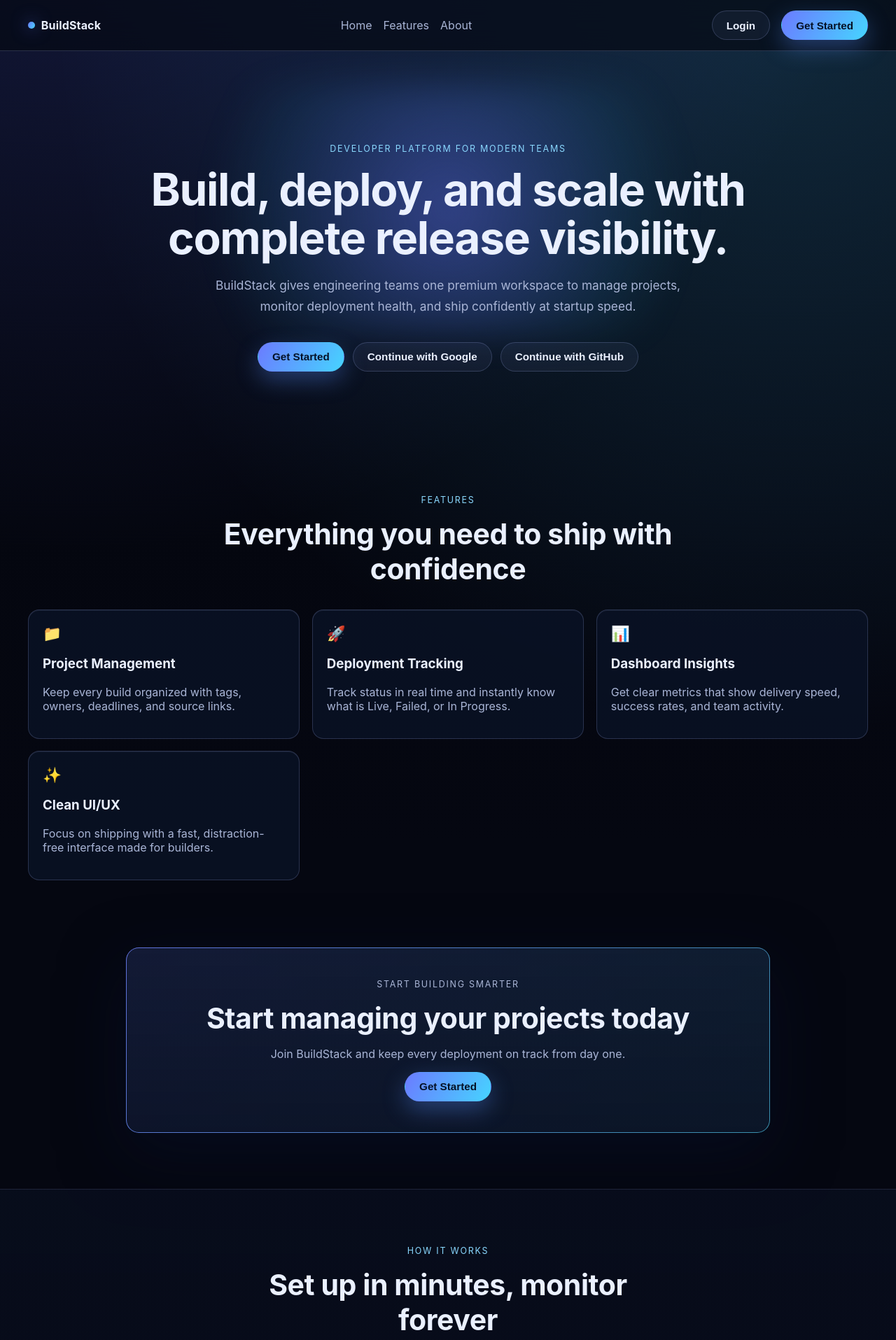
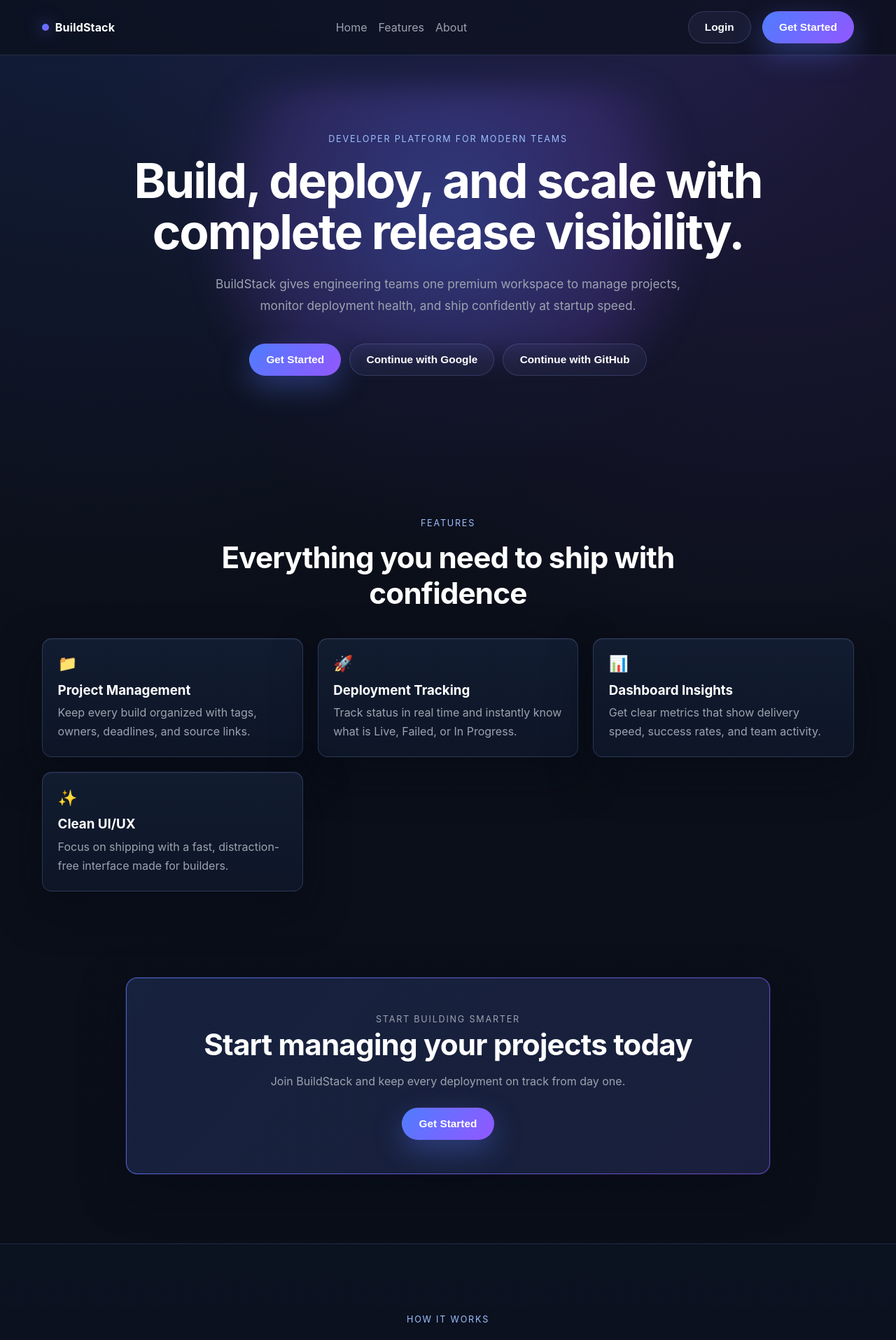
Before and after one commit to vishakhatiti/BuildStack, a React app in the folder frontend/: page / in a window 1280 px wide. Shown: the top 1915 px of the page at 70% size. Built offline with nearby package versions, Linux system fonts and the light colour scheme; the HTML template or start-up script is replaced by a standard one.

Commit message:
Polish landing page with premium SaaS styling and motion

```diff
--- a/frontend/src/components/Features.jsx
+++ b/frontend/src/components/Features.jsx
@@ -23,7 +23,7 @@ const featureItems = [
 
 const Features = () => {
   return (
-    <section className="section" id="features">
+    <section className="section reveal" id="features">
       <div className="container">
         <div className="section-heading">
           <p className="eyebrow">Features</p>
@@ -32,7 +32,7 @@ const Features = () => {
 
         <div className="features-grid">
           {featureItems.map((feature) => (
-            <article className="feature-card" key={feature.title}>
+            <article className="feature-card reveal" key={feature.title}>
               <span className="feature-icon" aria-hidden="true">
                 {feature.icon}
               </span>
--- a/frontend/src/components/Hero.jsx
+++ b/frontend/src/components/Hero.jsx
@@ -2,7 +2,7 @@ const Hero = () => {
   return (
     <section className="hero-section" id="home">
       <div className="hero-glow" aria-hidden="true" />
-      <div className="container hero-layout">
+      <div className="container hero-layout animate-in">
         <p className="eyebrow">Developer platform for modern teams</p>
         <h1>Build, deploy, and scale with complete release visibility.</h1>
         <p className="hero-description">
@@ -17,7 +17,7 @@ const Hero = () => {
           <button className="btn btn-secondary" type="button">
             Continue with Google
           </button>
-          <button className="btn btn-secondary" type="button">
+          <button className="btn btn-ghost" type="button">
             Continue with GitHub
           </button>
         </div>
--- a/frontend/src/pages/LandingPage.jsx
+++ b/frontend/src/pages/LandingPage.jsx
@@ -1,3 +1,4 @@
+import { useEffect } from "react";
 import Navbar from "../components/Navbar";
 import Hero from "../components/Hero";
 import Features from "../components/Features";
@@ -6,15 +7,39 @@ import Footer from "../components/Footer";
 const steps = ["Add Project", "Track Deployment", "Monitor Dashboard"];
 
 const LandingPage = () => {
+  useEffect(() => {
+    const observer = new IntersectionObserver(
+      (entries) => {
+        entries.forEach((entry) => {
+          if (entry.isIntersecting) {
+            entry.target.classList.add("is-visible");
+          }
+        });
+      },
+      {
+        threshold: 0.16,
+        rootMargin: "0px 0px -70px 0px",
+      }
+    );
+
+    const revealElements = document.querySelectorAll(".reveal");
+    revealElements.forEach((element) => observer.observe(element));
+
+    return () => {
+      revealElements.forEach((element) => observer.unobserve(element));
+      observer.disconnect();
+    };
+  }, []);
+
   return (
     <div className="landing-page">
       <Navbar />
       <Hero />
       <Features />
 
-      <section className="section cta-section" id="get-started">
+      <section className="section cta-section reveal" id="get-started">
         <div className="container">
-          <div className="cta-card">
+          <div className="cta-card reveal">
             <p className="eyebrow">Start building smarter</p>
             <h2>Start managing your projects today</h2>
             <p>Join BuildStack and keep every deployment on track from day one.</p>
@@ -25,7 +50,7 @@ const LandingPage = () => {
         </div>
       </section>
 
-      <section className="section muted" id="about">
+      <section className="section muted reveal" id="about">
         <div className="container">
           <div className="section-heading">
             <p className="eyebrow">How it works</p>
@@ -34,7 +59,7 @@ const LandingPage = () => {
 
           <div className="steps-grid">
             {steps.map((step, index) => (
-              <article className="step-card" key={step}>
+              <article className="step-card reveal" key={step}>
                 <span>Step {index + 1}</span>
                 <h3>{step}</h3>
                 <p>
@@ -51,7 +76,7 @@ const LandingPage = () => {
         </div>
       </section>
 
-      <section className="section">
+      <section className="section reveal">
         <div className="container trust-panel">
           <p className="eyebrow">Trusted by builders</p>
           <h2>Used by developers worldwide</h2>
@@ -60,15 +85,15 @@ const LandingPage = () => {
             deployments reliable and visible.
           </p>
           <div className="trust-metrics" aria-label="Trust metrics">
-            <div>
+            <div className="reveal">
               <strong>12K+</strong>
               <span>Active users</span>
             </div>
-            <div>
+            <div className="reveal">
               <strong>98.9%</strong>
               <span>Deployment visibility</span>
             </div>
-            <div>
+            <div className="reveal">
               <strong>140+</strong>
               <span>Countries reached</span>
             </div>
--- a/frontend/src/styles/landing.css
+++ b/frontend/src/styles/landing.css
@@ -1,29 +1,37 @@
 :root {
-  --bg: #050711;
-  --bg-soft: #0a0f22;
-  --surface: rgba(11, 18, 36, 0.78);
-  --surface-strong: rgba(14, 23, 45, 0.95);
-  --text: #eaf0ff;
-  --text-subtle: #a9b5d6;
-  --brand: #6b7bff;
-  --brand-2: #46d4ff;
-  --border: rgba(175, 190, 255, 0.2);
-  --shadow: 0 30px 90px rgba(8, 16, 40, 0.52);
+  --bg: #0b0f19;
+  --bg-soft: #10182b;
+  --surface: rgba(17, 25, 43, 0.78);
+  --surface-strong: rgba(18, 28, 49, 0.92);
+  --text: #ffffff;
+  --text-subtle: #9ca3af;
+  --brand-start: #4f7cff;
+  --brand-end: #8c5bff;
+  --accent: rgba(89, 128, 255, 0.38);
+  --accent-soft: rgba(146, 102, 255, 0.28);
+  --border: rgba(151, 174, 255, 0.2);
+  --shadow-soft: 0 22px 60px rgba(5, 9, 20, 0.52);
+  --shadow-strong: 0 28px 80px rgba(70, 86, 200, 0.28);
 }
 
 * {
   box-sizing: border-box;
 }
 
+html,
 body {
   margin: 0;
+  scroll-behavior: smooth;
+}
+
+body {
   font-family: Inter, ui-sans-serif, system-ui, -apple-system, Segoe UI, Roboto, Helvetica, Arial,
     sans-serif;
   color: var(--text);
   background:
-    radial-gradient(circle at 8% -15%, rgba(88, 106, 255, 0.25), transparent 36%),
-    radial-gradient(circle at 88% 0%, rgba(71, 188, 255, 0.2), transparent 36%),
-    linear-gradient(180deg, #03050c 0%, #050711 45%, #050711 100%);
+    radial-gradient(circle at 12% -10%, rgba(79, 124, 255, 0.2), transparent 35%),
+    radial-gradient(circle at 85% 0%, rgba(140, 91, 255, 0.18), transparent 32%),
+    linear-gradient(180deg, #080c16 0%, var(--bg) 30%, #090e19 100%);
 }
 
 a {
@@ -32,56 +40,69 @@ a {
 }
 
 .container {
-  width: min(1200px, calc(100% - 2.5rem));
+  width: min(1160px, calc(100% - 3rem));
   margin-inline: auto;
 }
 
 .section {
-  padding: 5rem 0;
+  padding: 6.2rem 0;
 }
 
 .eyebrow {
   margin: 0 0 1rem;
-  font-size: 0.78rem;
+  font-size: 0.79rem;
   letter-spacing: 0.14em;
   text-transform: uppercase;
-  color: #8ad8ff;
+  color: #9dc1ff;
 }
 
 .btn {
   border: 1px solid transparent;
   border-radius: 999px;
-  padding: 0.72rem 1.25rem;
+  padding: 0.82rem 1.45rem;
   font-weight: 600;
-  font-size: 0.95rem;
+  font-size: 0.96rem;
   cursor: pointer;
-  transition: transform 160ms ease, box-shadow 160ms ease, border-color 160ms ease;
+  transition: transform 0.3s ease, box-shadow 0.3s ease, border-color 0.3s ease,
+    background-position 0.3s ease, background-color 0.3s ease;
 }
 
 .btn:hover {
-  transform: translateY(-1px);
+  transform: translateY(-2px);
 }
 
 .btn-primary {
-  background: linear-gradient(120deg, var(--brand), var(--brand-2));
-  color: #051126;
-  box-shadow: 0 12px 32px rgba(88, 144, 255, 0.35);
+  color: #ffffff;
+  background-image: linear-gradient(130deg, var(--brand-start), var(--brand-end), #639dff);
+  background-size: 180% 180%;
+  box-shadow: 0 15px 40px rgba(90, 119, 255, 0.35);
+}
+
+.btn-primary:hover {
+  background-position: 100% 50%;
+  box-shadow: 0 20px 50px rgba(121, 107, 255, 0.42);
 }
 
 .btn-secondary,
 .btn-ghost {
+  color: var(--text);
   border-color: var(--border);
-  background: rgba(140, 156, 214, 0.08);
-  color: var(--text);
+  background: rgba(125, 146, 211, 0.08);
+}
+
+.btn-secondary:hover,
+.btn-ghost:hover {
+  border-color: rgba(156, 177, 255, 0.6);
+  box-shadow: 0 10px 28px rgba(66, 82, 130, 0.25);
 }
 
 .navbar {
   position: sticky;
   top: 0;
   z-index: 100;
-  backdrop-filter: blur(18px);
-  border-bottom: 1px solid rgba(178, 192, 255, 0.2);
-  background: rgba(5, 9, 19, 0.7);
+  backdrop-filter: blur(14px);
+  background: rgba(10, 14, 24, 0.65);
+  border-bottom: 1px solid rgba(147, 166, 226, 0.18);
 }
 
 .navbar-inner,
@@ -90,7 +111,7 @@ a {
   align-items: center;
   justify-content: space-between;
   gap: 1rem;
-  padding: 0.95rem 0;
+  padding: 1rem 0;
 }
 
 .brand {
@@ -105,8 +126,8 @@ a {
   width: 10px;
   height: 10px;
   border-radius: 50%;
-  background: linear-gradient(120deg, var(--brand), var(--brand-2));
-  box-shadow: 0 0 24px rgba(103, 124, 255, 0.8);
+  background: linear-gradient(120deg, var(--brand-start), var(--brand-end));
+  box-shadow: 0 0 24px rgba(118, 108, 255, 0.9);
 }
 
 .nav-links,
@@ -120,23 +141,30 @@ a {
 .nav-links a,
 .footer-links a {
   color: var(--text-subtle);
+  transition: color 0.25s ease;
+}
+
+.nav-links a:hover,
+.footer-links a:hover {
+  color: #d3ddff;
 }
 
 .hero-section {
   position: relative;
   overflow: hidden;
-  padding: 8.2rem 0 6rem;
+  padding: 7rem 0 6.5rem;
 }
 
 .hero-glow {
   position: absolute;
   inset: 8% auto auto 50%;
-  width: min(900px, 95vw);
-  height: 360px;
+  width: min(920px, 92vw);
+  height: 380px;
   transform: translateX(-50%);
   border-radius: 999px;
-  background: radial-gradient(circle, rgba(99, 119, 255, 0.42), rgba(44, 183, 255, 0.08) 55%, transparent 70%);
-  filter: blur(24px);
+  background:
+    radial-gradient(circle, rgba(95, 117, 255, 0.35), rgba(140, 91, 255, 0.18) 52%, transparent 72%);
+  filter: blur(20px);
   pointer-events: none;
 }
 
@@ -149,21 +177,21 @@ a {
 
 .hero-layout h1 {
   margin: 0;
-  font-size: clamp(2.4rem, 5vw, 4.4rem);
-  line-height: 1.08;
-  letter-spacing: -0.02em;
+  font-size: clamp(2.7rem, 5.4vw, 4.5rem);
+  line-height: 1.06;
+  letter-spacing: -0.03em;
 }
 
 .hero-description {
-  margin: 1.2rem auto 0;
-  max-width: 700px;
+  margin: 1.35rem auto 0;
+  max-width: 720px;
   color: var(--text-subtle);
   font-size: 1.08rem;
-  line-height: 1.75;
+  line-height: 1.8;
 }
 
 .hero-actions {
-  margin-top: 2.2rem;
+  margin-top: 2.4rem;
   display: flex;
   justify-content: center;
   flex-wrap: wrap;
@@ -171,8 +199,8 @@ a {
 }
 
 .section-heading {
-  max-width: 660px;
-  margin: 0 auto 2.1rem;
+  max-width: 690px;
+  margin: 0 auto 2.4rem;
   text-align: center;
 }
 
@@ -180,29 +208,42 @@ a {
 .cta-card h2,
 .trust-panel h2 {
   margin: 0;
-  font-size: clamp(2rem, 3.2vw, 3rem);
-  letter-spacing: -0.01em;
+  font-size: clamp(2.1rem, 3.3vw, 3.2rem);
+  letter-spacing: -0.02em;
 }
 
 .features-grid,
 .steps-grid {
   display: grid;
   grid-template-columns: repeat(3, minmax(0, 1fr));
-  gap: 1.1rem;
+  gap: 1.3rem;
 }
 
 .feature-card,
 .step-card,
 .trust-metrics div {
-  border-radius: 1rem;
+  border-radius: 14px;
   border: 1px solid var(--border);
-  background: rgba(10, 18, 38, 0.84);
-  box-shadow: inset 0 1px 0 rgba(196, 210, 255, 0.08);
+  background: linear-gradient(180deg, rgba(20, 31, 53, 0.84), rgba(15, 24, 42, 0.82));
+  box-shadow: inset 0 1px 0 rgba(183, 199, 255, 0.09), var(--shadow-soft);
 }
 
 .feature-card,
 .step-card {
-  padding: 1.25rem;
+  padding: 1.35rem;
+  transition: transform 0.3s ease, box-shadow 0.3s ease, border-color 0.3s ease;
+}
+
+.feature-card:hover,
+.step-card:hover {
+  transform: scale(1.03);
+  border-color: rgba(152, 175, 255, 0.45);
+  box-shadow: inset 0 1px 0 rgba(183, 199, 255, 0.15), var(--shadow-strong);
+}
+
+.feature-card h3,
+.step-card h3 {
+  margin: 0.8rem 0 0.45rem;
 }
 
 .feature-card p,
@@ -210,47 +251,58 @@ a {
 .trust-panel p,
 .cta-card p,
 .footer p {
+  margin: 0;
   color: var(--text-subtle);
+  line-height: 1.7;
 }
 
 .feature-icon {
-  font-size: 1.35rem;
+  font-size: 1.4rem;
 }
 
 .cta-section {
-  padding-top: 1rem;
+  padding-top: 1.5rem;
 }
 
 .cta-card {
   max-width: 920px;
   margin: 0 auto;
   text-align: center;
-  padding: 2.75rem 1.75rem;
-  border-radius: 1.15rem;
+  padding: 3rem 1.8rem;
+  border-radius: 1rem;
   border: 1px solid transparent;
   background:
-    linear-gradient(rgba(8, 14, 31, 0.88), rgba(8, 14, 31, 0.94)) padding-box,
-    linear-gradient(130deg, rgba(113, 132, 255, 0.85), rgba(86, 216, 255, 0.66)) border-box;
-  box-shadow: var(--shadow);
+    linear-gradient(var(--surface-strong), var(--surface-strong)) padding-box,
+    linear-gradient(130deg, rgba(95, 121, 255, 0.8), rgba(140, 91, 255, 0.72)) border-box;
+  box-shadow: var(--shadow-soft), 0 0 0 1px rgba(114, 137, 238, 0.14);
 }
 
 .cta-card h2 {
-  margin-bottom: 0.8rem;
+  margin-bottom: 0.85rem;
+}
+
+.cta-card .btn {
+  margin-top: 1.5rem;
 }
 
 .trust-panel {
   text-align: center;
 }
 
+.trust-panel > p {
+  max-width: 720px;
+  margin: 1.2rem auto 0;
+}
+
 .trust-metrics {
-  margin-top: 2rem;
+  margin-top: 2.2rem;
   display: grid;
   grid-template-columns: repeat(3, minmax(0, 1fr));
   gap: 1rem;
 }
 
 .trust-metrics div {
-  padding: 1.2rem;
+  padding: 1.25rem;
 }
 
 .trust-metrics strong {
@@ -260,19 +312,44 @@ a {
 }
 
 .muted {
-  background: linear-gradient(180deg, rgba(8, 14, 30, 0.76), rgba(7, 11, 25, 0.9));
-  border-top: 1px solid rgba(167, 181, 248, 0.15);
-  border-bottom: 1px solid rgba(167, 181, 248, 0.15);
+  background: linear-gradient(180deg, rgba(12, 20, 36, 0.66), rgba(9, 14, 28, 0.88));
+  border-top: 1px solid rgba(132, 154, 228, 0.2);
+  border-bottom: 1px solid rgba(132, 154, 228, 0.18);
 }
 
 .footer {
-  margin-top: 2rem;
-  border-top: 1px solid rgba(178, 191, 248, 0.16);
+  border-top: 1px solid rgba(145, 164, 226, 0.22);
 }
 
 .footer p {
-  margin: 0;
   font-size: 0.92rem;
+}
+
+.animate-in {
+  opacity: 0;
+  animation: heroFadeUp 0.9s ease forwards;
+}
+
+.reveal {
+  opacity: 0;
+  transform: translateY(24px);
+  transition: opacity 0.7s ease, transform 0.7s ease;
+}
+
+.reveal.is-visible {
+  opacity: 1;
+  transform: translateY(0);
+}
+
+@keyframes heroFadeUp {
+  from {
+    opacity: 0;
+    transform: translateY(18px);
+  }
+  to {
+    opacity: 1;
+    transform: translateY(0);
+  }
 }
 
 @media (max-width: 960px) {
@@ -290,15 +367,16 @@ a {
 
 @media (max-width: 700px) {
   .container {
-    width: min(1200px, calc(100% - 1.5rem));
+    width: min(1160px, calc(100% - 1.5rem));
   }
 
   .section {
-    padding: 4.2rem 0;
+    padding: 5rem 0;
   }
 
   .hero-section {
-    padding-top: 6.5rem;
+    padding-top: 6rem;
+    padding-bottom: 5rem;
   }
 
   .features-grid,
```
